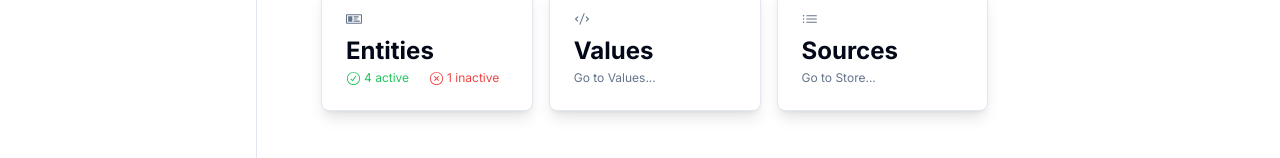
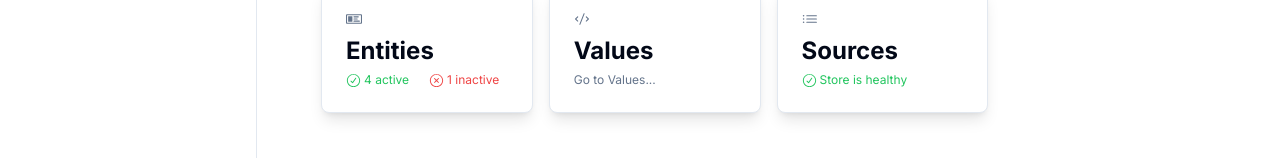
Before and after one commit to ldproxy/dashboard, a Next.js app: page /deployment in a window 1280 px wide. Shown: the part 380-538 px from the top of the page. Built offline with nearby package versions, Linux system fonts and the light colour scheme.

Commit message:
badge fpr table, own component for summary footer, status footer for "sources" in deployment overview

```diff
--- a/src/app/deployment/page.tsx
+++ b/src/app/deployment/page.tsx
@@ -33,13 +33,15 @@ export default function DeploymentPage() {
     status: "",
   });
   const [tableData, setTableData] = useState([] as any[]);
+  const [storeState, setStoreState] = useState(true);
 
   useEffect(() => {
     const storeCheck = healthChecks.find((check) => check.name === "store");
     if (DevDeployment) {
       console.log("storeCheck data:", storeCheck);
     }
-    if (storeCheck && storeCheck.sources) {
+    if (storeCheck && storeCheck.sources && storeCheck.healthy) {
+      setStoreState(storeCheck.healthy);
       setTableData(
         storeCheck.sources.map((source) => ({
           label: source.label,
@@ -185,7 +187,7 @@ export default function DeploymentPage() {
             <Summary
               key="Sources"
               main="Sources"
-              footer="Go to Store..."
+              footer={storeState ? "true" : "false"}
               Icon={getIcon("ListBullet")}
               onClick={() => setTab("store")}
             />
--- a/src/components/dashboard/DataTableComponents/DataTableColumns.tsx
+++ b/src/components/dashboard/DataTableComponents/DataTableColumns.tsx
@@ -1,8 +1,9 @@
 "use client";
 
-import { ColumnDef } from "@tanstack/react-table";
+import { ColumnDef, Row } from "@tanstack/react-table";
 import { ArrowUpDown, MoreHorizontal } from "lucide-react";
 import { Button } from "@/components/shadcn-ui/button";
+import { Badge } from "@/components/shadcn-ui/badge";
 
 // This type is used to define the shape of our data.
 // You can use a Zod schema here if you want.
@@ -13,6 +14,8 @@ export type Payment =
       checked: string;
     }
   | unknown;
+
+type PaymentRow = any;
 
 export const columns: ColumnDef<Payment>[] = [
   {
@@ -27,6 +30,14 @@ export const columns: ColumnDef<Payment>[] = [
           <ArrowUpDown className="ml-2 h-4 w-4" />
         </Button>
       );
+    },
+    cell: ({ row }: { row: PaymentRow }) => {
+      if (row.original) {
+        const badgeColor =
+          row.original.status === "HEALTHY" ? "default" : "destructive";
+        return <Badge variant={badgeColor}>{row.original.status}</Badge>;
+      }
+      return null;
     },
   },
   {
--- /dev/null
+++ b/src/components/dashboard/FooterSummary.tsx
@@ -0,0 +1,107 @@
+import { CheckCircledIcon, CrossCircledIcon } from "@radix-ui/react-icons";
+
+interface FooterSummaryProps {
+  footer: string;
+}
+
+export const FooterSummary: React.FC<FooterSummaryProps> = ({ footer }) => {
+  return (
+    <>
+      {footer
+        ? footer.split(" ").map((word, index, words) => {
+            if (word === "active" && !isNaN(Number(words[index - 1]))) {
+              return [
+                <span
+                  key={index}
+                  className="text-green-500"
+                  style={{
+                    display: "flex",
+                    alignItems: "center",
+                    marginRight: "20px",
+                  }}
+                >
+                  <CheckCircledIcon
+                    className="text-green-500"
+                    key="CheckCircledIcon"
+                    style={{
+                      marginRight: "3px",
+                    }}
+                  />
+                  {words[index - 1]} {word}
+                </span>,
+              ];
+            } else if (
+              word === "inactive" &&
+              !isNaN(Number(words[index - 1]))
+            ) {
+              return [
+                <span
+                  key={index}
+                  className="text-red-500"
+                  style={{ display: "flex", alignItems: "center" }}
+                >
+                  <CrossCircledIcon
+                    className="text-red-500"
+                    key="CheckCircledIcon"
+                    style={{
+                      marginRight: "3px",
+                    }}
+                  />
+                  {words[index - 1]} {word}
+                </span>,
+              ];
+            } else if (word === "true") {
+              return [
+                <span
+                  key={index}
+                  className="text-green-500"
+                  style={{
+                    display: "flex",
+                    alignItems: "center",
+                    marginRight: "20px",
+                  }}
+                >
+                  <CheckCircledIcon
+                    className="text-green-500"
+                    key="CheckCircledIcon"
+                    style={{
+                      marginRight: "3px",
+                    }}
+                  />
+                  Store is healthy
+                </span>,
+              ];
+            } else if (word === "false") {
+              return [
+                <span
+                  key={index}
+                  className="text-red-500"
+                  style={{
+                    display: "flex",
+                    alignItems: "center",
+                    marginRight: "20px",
+                  }}
+                >
+                  <CheckCircledIcon
+                    className="text-red-500"
+                    key="CheckCircledIcon"
+                    style={{
+                      marginRight: "3px",
+                    }}
+                  />
+                  Store is unhealthy
+                </span>,
+              ];
+            } else if (
+              !isNaN(Number(word)) &&
+              (words[index + 1] === "active" || words[index + 1] === "inactive")
+            ) {
+              return null;
+            } else {
+              return word + " ";
+            }
+          })
+        : null}
+    </>
+  );
+};
--- a/src/components/dashboard/summary.tsx
+++ b/src/components/dashboard/summary.tsx
@@ -9,7 +9,7 @@ import {
 } from "@/components/shadcn-ui/card";
 import React, { ReactNode } from "react";
 import { getIcon } from "@/lib/icons";
-import { CheckCircledIcon, CrossCircledIcon } from "@radix-ui/react-icons";
+import { FooterSummary } from "./FooterSummary";
 
 interface SummaryProps extends React.HTMLAttributes<HTMLDivElement> {
   header?: string;
@@ -65,7 +65,7 @@ export default function CustomersPage({
             <div
               className="text-2xl font-bold break-normal"
               style={{
-                marginBottom: "3px",
+                marginBottom: "5px",
               }}
             >
               {main}
@@ -76,60 +76,7 @@ export default function CustomersPage({
               className="text-xs text-muted-foreground"
               style={{ display: "flex", flexDirection: "row" }}
             >
-              {footer
-                ? footer.split(" ").map((word, index, words) => {
-                    if (word === "active" && !isNaN(Number(words[index - 1]))) {
-                      return [
-                        <span
-                          key={index}
-                          className="text-green-500"
-                          style={{
-                            display: "flex",
-                            alignItems: "center",
-                            marginRight: "20px",
-                          }}
-                        >
-                          <CheckCircledIcon
-                            className="text-green-500"
-                            key="CheckCircledIcon"
-                            style={{
-                              marginRight: "3px",
-                            }}
-                          />
-                          {words[index - 1]} {word}
-                        </span>,
-                      ];
-                    } else if (
-                      word === "inactive" &&
-                      !isNaN(Number(words[index - 1]))
-                    ) {
-                      return [
-                        <span
-                          key={index}
-                          className="text-red-500"
-                          style={{ display: "flex", alignItems: "center" }}
-                        >
-                          <CrossCircledIcon
-                            className="text-red-500"
-                            key="CheckCircledIcon"
-                            style={{
-                              marginRight: "3px",
-                            }}
-                          />
-                          {words[index - 1]} {word}
-                        </span>,
-                      ];
-                    } else if (
-                      !isNaN(Number(word)) &&
-                      (words[index + 1] === "active" ||
-                        words[index + 1] === "inactive")
-                    ) {
-                      return null;
-                    } else {
-                      return word + " ";
-                    }
-                  })
-                : null}
+              {footer ? <FooterSummary footer={footer} /> : null}
             </p>
           </div>
         </CardContent>
```
